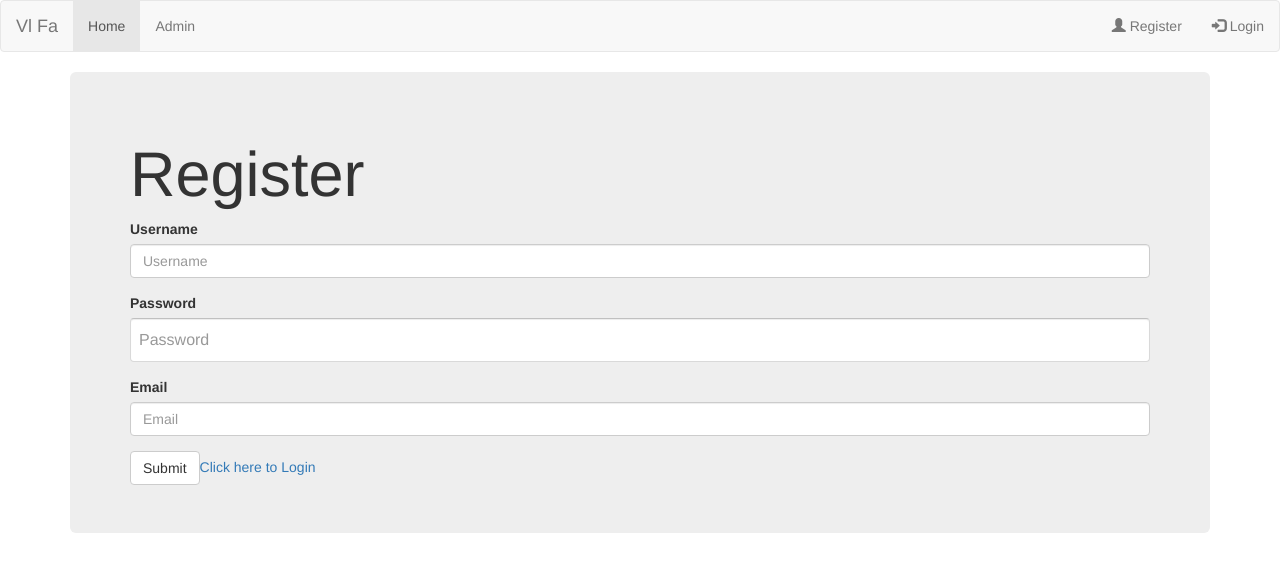
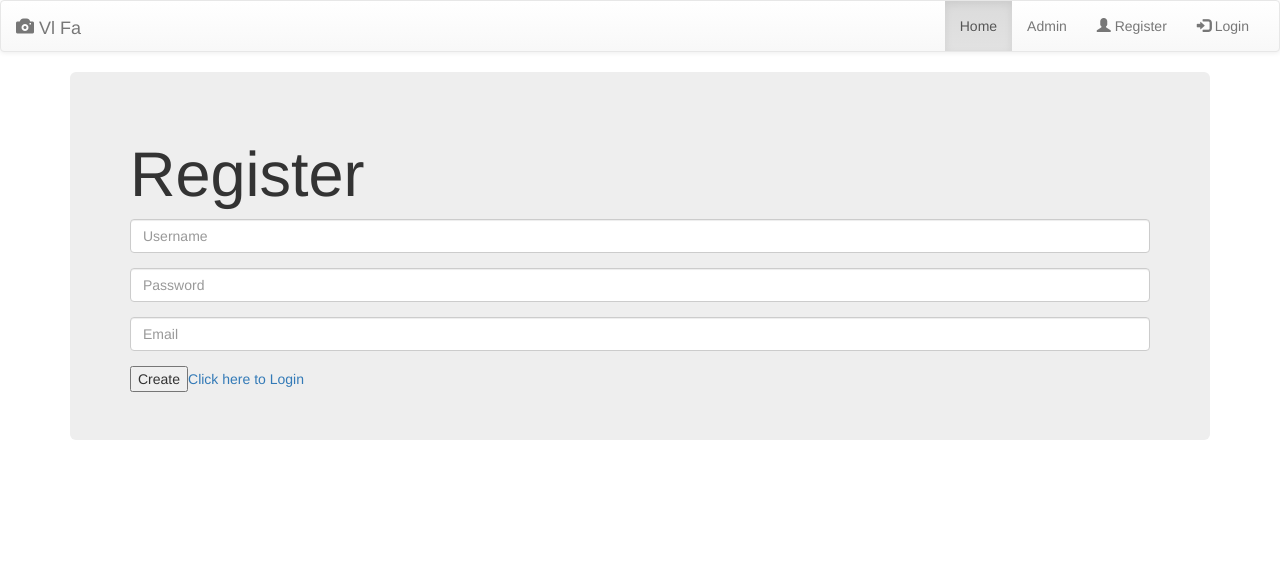
Before and after one commit to vlxxxfa/angularJS2, an Angular app: page /register in a window 1280 px wide. Shown: the top 572 px of the page. Built offline with nearby package versions, Linux system fonts and the light colour scheme; a small style sheet from the web is missing.

Commit message:
refactored bootstrap config, added js files for bootstrap

```diff
--- a/src/app/app.component.html
+++ b/src/app/app.component.html
@@ -1,25 +1,24 @@
 <nav role="navigation" class="navbar navbar-default">
-  <!-- Brand and toggle get grouped for better mobile display -->
+<!--<nav class="navbar navbar-default navbar-fixed-top" role="navigation">-->
+  <div class="container-fluid">
     <div class="navbar-header">
-    <button type="button" data-target="#navbarCollapse" data-toggle="collapse" class="navbar-toggle">
-      <span class="sr-only">Toggle navigation</span>
+      <button type="button" class="navbar-toggle" data-toggle="collapse" data-target=".navbarCollapse">
         <span class="icon-bar"></span>
         <span class="icon-bar"></span>
         <span class="icon-bar"></span>
       </button>
-    <a class="navbar-brand" [routerLink]="['/']">Vl Fa</a>
+      <a class="navbar-brand" [routerLink]="['/login']"><i
+        class="glyphicon glyphicon-camera"></i> Vl Fa</a>
     </div>
-  <!-- Collection of nav links and other content for toggling -->
-  <div id="navbarCollapse" class="collapse navbar-collapse">
-    <ul class="nav navbar-nav">
+
+    <div class="collapse navbar-collapse navbarCollapse">
+      <ul class="nav navbar-nav navbar-right">
         <li class="active">
           <a class="mdl-navigation__link" [routerLink]="['/']">Home</a>
         </li>
         <li>
           <a class="mdl-navigation__link" [routerLink]="['/users']">Admin</a>
         </li>
-    </ul>
-    <ul class="nav navbar-nav navbar-right">
         <li>
           <a class="mdl-navigation__link" [routerLink]="['/register']"><span class="glyphicon glyphicon-user"></span> Register</a>
         </li>
@@ -29,6 +28,7 @@
         </li>
       </ul>
     </div>
+  </div>
 </nav>
 <!-- Router Outlet -->
 <div class="container">
--- a/src/app/components/login/login.component.html
+++ b/src/app/components/login/login.component.html
@@ -1,15 +1,11 @@
 <div class="login jumbotron center-block">
   <h1>Login</h1>
-  <form role="form" (submit)="login($event, username.value, password.value)">
     <div class="form-group">
-      <label for="username">Username</label>
-      <input type="text" #username class="form-control" id="username" placeholder="Username">
+      <input type="text" class="form-control" [(ngModel)]="username" placeholder="Username">
     </div>
     <div class="form-group">
-      <label for="password">Password</label>
-      <input type="password" #password class="form-control" id="password" placeholder="Password">
+      <input type="text" class="form-control" [(ngModel)]="password" placeholder="Password">
     </div>
-    <button type="submit" class="btn btn-default">Submit</button>
+  <button (click)="register(username, password, email)">Create</button>
     <a [routerLink]="['/register']">Click here to Register</a>
-  </form>
 </div>
--- a/src/app/components/login/login.component.ts
+++ b/src/app/components/login/login.component.ts
@@ -2,14 +2,37 @@
  * Created by vlfa on 01.04.17.
  */
 import {Component, ElementRef} from '@angular/core';
-import {User} from "../../models/user";
+import {Observable} from "rxjs";
+import {UserService} from "../../services/user.service";
 
 @Component({
   selector: 'login-form',
   templateUrl: './login.component.html',
-  styleUrls: ['./login.component.css']
+  styleUrls: ['./login.component.css'],
+  providers: [UserService]
 })
 
 export class LoginComponent {
 
+  constructor(private userService: UserService) {
+  }
+
+  createUser(userName, passWord, email) {
+    let user = {
+      userName: userName,
+      passWord: passWord,
+      email: email
+    };
+    this.userService.createUser(user).subscribe(
+      data => {
+        //   console.log(data)
+        // refresh the list
+        return true;
+      },
+      error => {
+        console.error("Error create a new User!");
+        return Observable.throw(error);
+      }
+    );
+  }
 }
--- a/src/app/components/register/register.component.html
+++ b/src/app/components/register/register.component.html
@@ -1,19 +1,14 @@
 <div class="login jumbotron center-block">
   <h1>Register</h1>
-  <form role="form" (submit)="login($event, username.value, password.value)">
     <div class="form-group">
-      <label for="username">Username</label>
-      <input type="text" #username class="form-control" id="username" placeholder="Username">
+      <input type="text" class="form-control" [(ngModel)]="username" placeholder="Username">
     </div>
     <div class="form-group">
-      <label for="password">Password</label>
-      <input type="password" #password class="form-control" id="password" placeholder="Password">
+      <input type="text" class="form-control" [(ngModel)]="password" placeholder="Password">
     </div>
     <div class="form-group">
-      <label for="email">Email</label>
-      <input type="email" #email class="form-control" id="email" placeholder="Email">
+      <input type="email" class="form-control" [(ngModel)]="email" placeholder="Email">
     </div>
-    <button type="submit" class="btn btn-default">Submit</button>
+    <button (click)="createUser(username, password, email)">Create</button>
     <a [routerLink]="['/login']">Click here to Login</a>
-  </form>
 </div>
--- a/src/index.html
+++ b/src/index.html
@@ -2,17 +2,25 @@
 <html>
 <head>
   <meta charset="utf-8">
-  <title>FrontendForBA</title>
+  <title>Cloud Gallery</title>
   <base href="/">
 
   <meta name="viewport" content="width=device-width, initial-scale=1">
-  <link rel="icon" type="image/x-icon" href="favicon.ico">
+  <link rel="icon" href="http://img.freepik.com/free-icon/instagram-logo_318-84939.jpg?size=32&ext=jpg">
 
   <!-- Bootstrap 4
   <link href="https://maxcdn.bootstrapcdn.com/bootstrap/4.0.0-alpha.6/css/bootstrap.min.css" rel="stylesheet">
   <!-- Bootstrap 3 -->
-  <link href="https://maxcdn.bootstrapcdn.com/bootstrap/3.3.7/css/bootstrap.min.css" rel="stylesheet">
-  <link href="http://daneden.github.io/animate.css/" rel="stylesheet">
+  <!-- Latest compiled and minified CSS -->
+  <link rel="stylesheet" href="https://maxcdn.bootstrapcdn.com/bootstrap/3.3.7/css/bootstrap.min.css" integrity="sha384-BVYiiSIFeK1dGmJRAkycuHAHRg32OmUcww7on3RYdg4Va+PmSTsz/K68vbdEjh4u" crossorigin="anonymous">
+
+  <!-- Optional theme -->
+  <link rel="stylesheet" href="https://maxcdn.bootstrapcdn.com/bootstrap/3.3.7/css/bootstrap-theme.min.css" integrity="sha384-rHyoN1iRsVXV4nD0JutlnGaslCJuC7uwjduW9SVrLvRYooPp2bWYgmgJQIXwl/Sp" crossorigin="anonymous">
+
+  <!-- jQuery (necessary for Bootstrap's JavaScript plugins) -->
+  <script src="https://ajax.googleapis.com/ajax/libs/jquery/1.12.4/jquery.min.js"></script>
+  <!-- Latest compiled and minified JavaScript -->
+  <script src="https://maxcdn.bootstrapcdn.com/bootstrap/3.3.7/js/bootstrap.min.js" integrity="sha384-Tc5IQib027qvyjSMfHjOMaLkfuWVxZxUPnCJA7l2mCWNIpG9mGCD8wGNIcPD7Txa" crossorigin="anonymous"></script>
 </head>
 <body>
   <my-app>Loading App...</my-app>
```
Also changed, not shown: src/app/styles.css (+0 -13 lines). Lines whose indentation alone changed are shown as unchanged.
